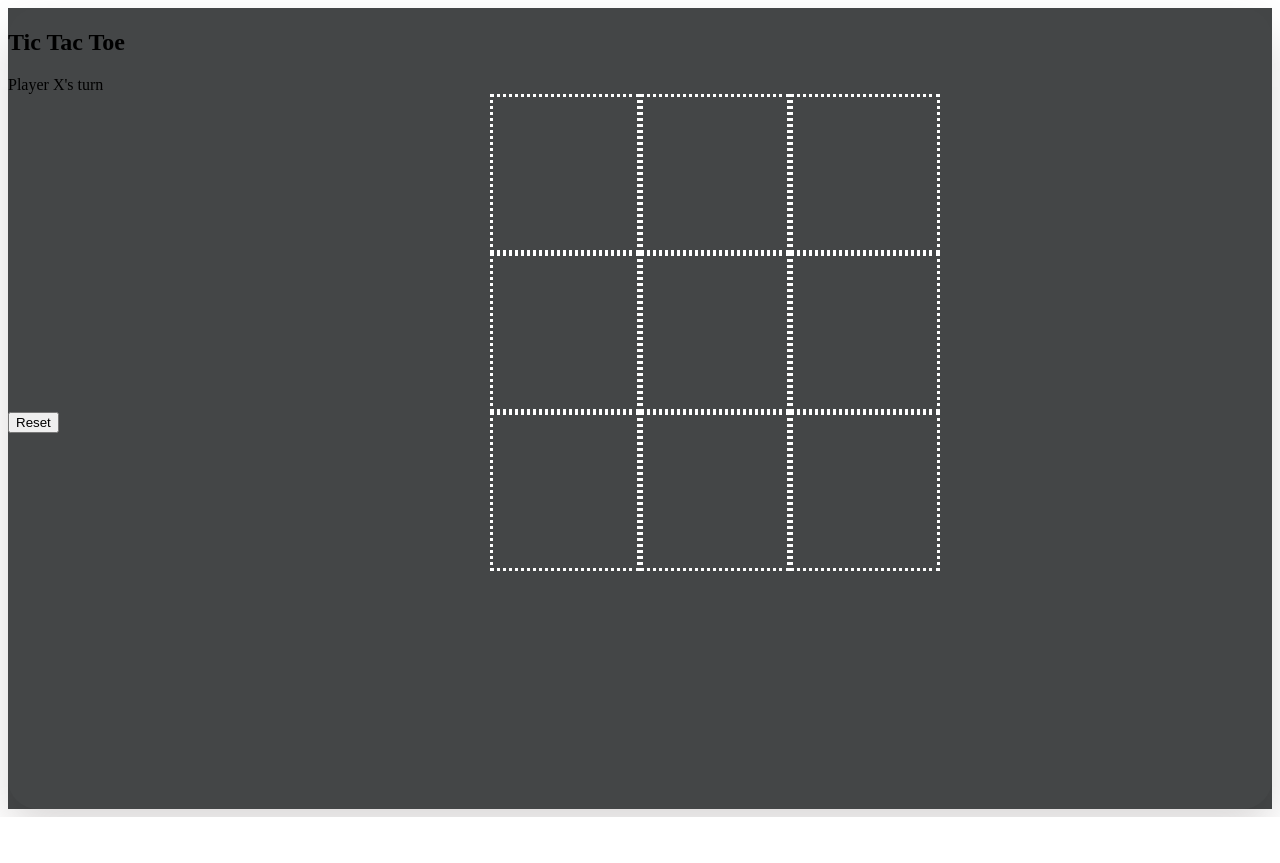
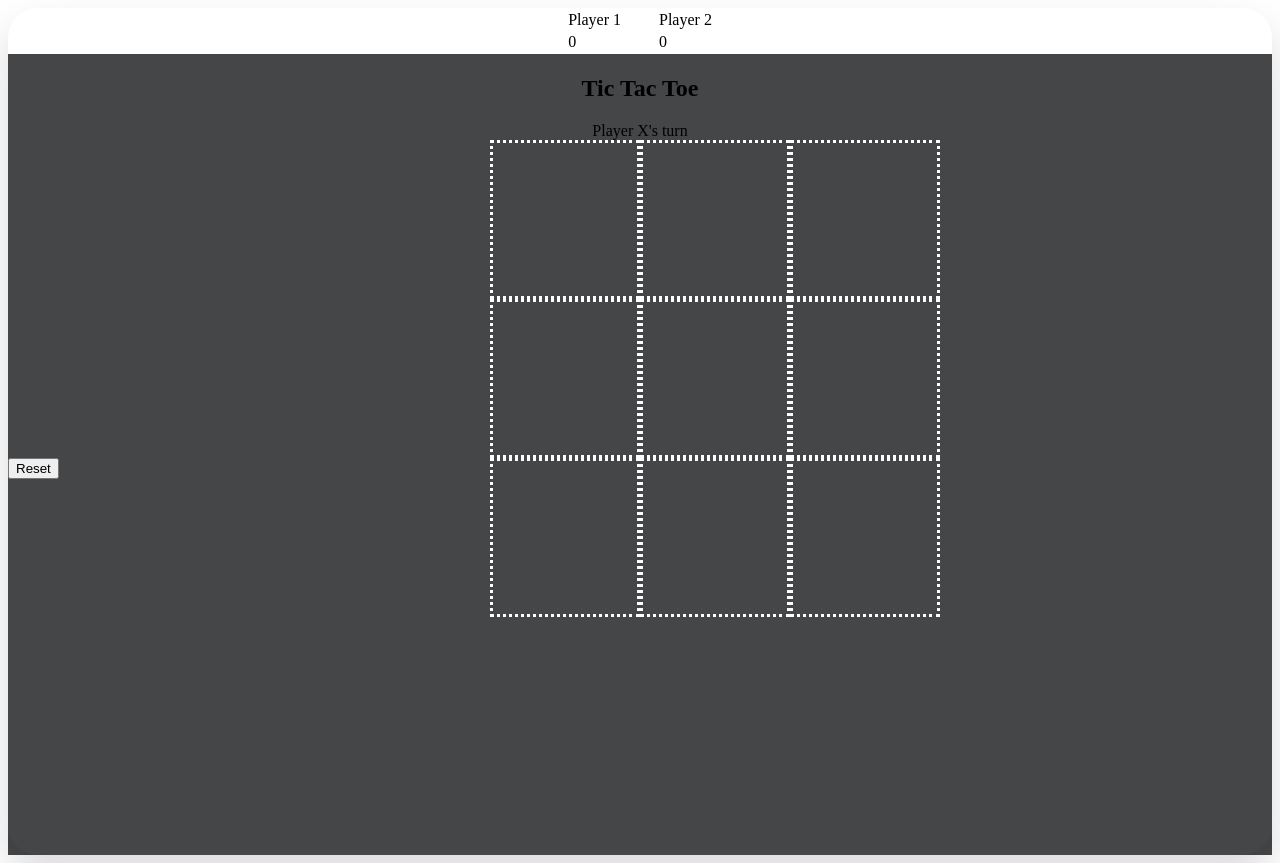
Before and after one commit to Benji8817/Web-Game, a plain HTML site: page index.html in a window 1280 px wide. Before the commit the page ends 817 px from the top, so only its background shows below. Drawn offline with Linux system fonts and the light colour scheme.

Commit message:
added score tracker

```diff
--- a/index.html
+++ b/index.html
@@ -9,6 +9,22 @@
 </head>
 <body>
     <div class="card">
+        <table id="scoreboard" align="center">
+            <tr>
+              <td> Player 1 </td>
+              <td width="30"> &nbsp; </td>
+              <td> Player 2 </td>
+            </tr>
+            <tr>
+              <td class="score" id="player1">
+                0
+              </td>
+              <td> &nbsp; </td>
+              <td class="score" id="player2">
+                0
+              </td>
+            </tr>
+          </table>
         <main class="background">
             <section class="title">
                 <h1>Tic Tac Toe</h1>
--- a/stylesheet.css
+++ b/stylesheet.css
@@ -3,7 +3,10 @@
     height: 100vh;
     padding-top: 1px;
 }
-
+.scoreboard {
+    margin-left: auto;
+    margin-right: auto;
+}
 .container {
     margin: 0 auto;
     display: grid;
@@ -28,3 +31,15 @@
     font-size: 50px;
     cursor: crosshair;
 }
+.display {
+    text-align: center;
+}
+.player1 {
+    color: rgb(84, 84, 161);
+}
+.player2 {
+    color: rgb(30, 30, 216);
+}
+h1 {
+    text-align: center;
+}
```
Also changed, not shown: assets/icons8-hand-cursor.svg (added).
